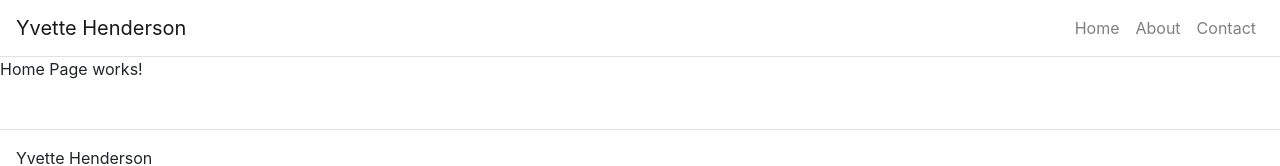
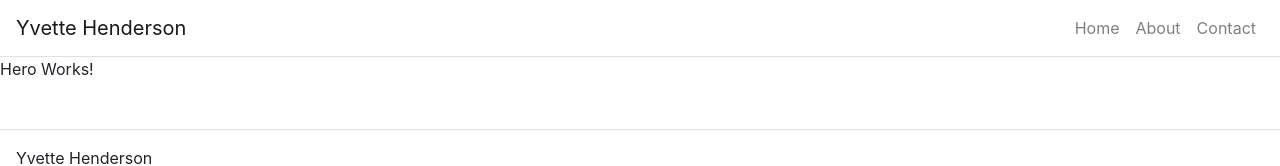
Before and after one commit to yvettehenderson/react-portfolio, a React (Create React App) app: page / in a window 1280 px wide. Shown: the top 166 px of the page. Built offline with nearby package versions, Linux system fonts and the light colour scheme.

Commit message:
hero page

```diff
--- /dev/null
+++ b/src/components/Hero.js
@@ -0,0 +1,16 @@
+import React from "react";
+
+
+
+function HeroPage(props){
+
+
+    return(
+
+       <p> Hero Works!</p>
+
+
+    );
+}
+
+export default HeroPage;
--- a/src/pages/HomePage.js
+++ b/src/pages/HomePage.js
@@ -1,11 +1,13 @@
 import React from 'react';
+
+import Hero from '../components/Hero';
 
 
 function HomePage(props){
 
 return(
 
-<p>Home Page works!</p>
+<Hero/>
 
 );
 
```
